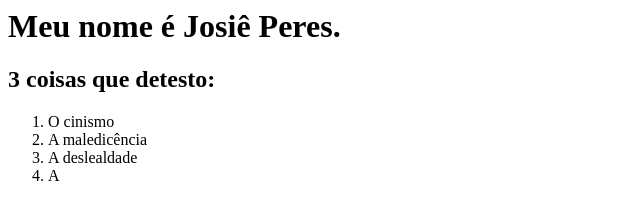
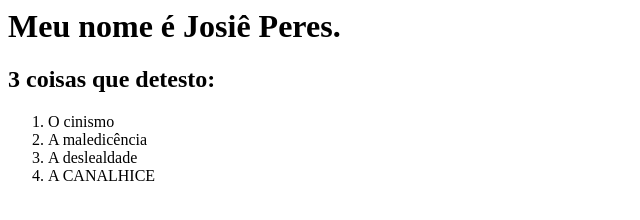
Before and after one commit to JosiePeres/devweekgit.github.io, a plain HTML site: page texto.html in a window 1280 px wide. Shown: the whole page, without its empty margins (0-640 px from the left). Drawn offline with Linux system fonts and the light colour scheme.

Commit message:
feature: add.texto.html

```diff
--- a/texto.html
+++ b/texto.html
@@ -12,6 +12,6 @@
         <li>O cinismo</li>
         <li>A maledicência</li>
         <li>A deslealdade</li>
-        <li>A </li>
+        <li>A CANALHICE</li>
     </ol>
 </html>
```
